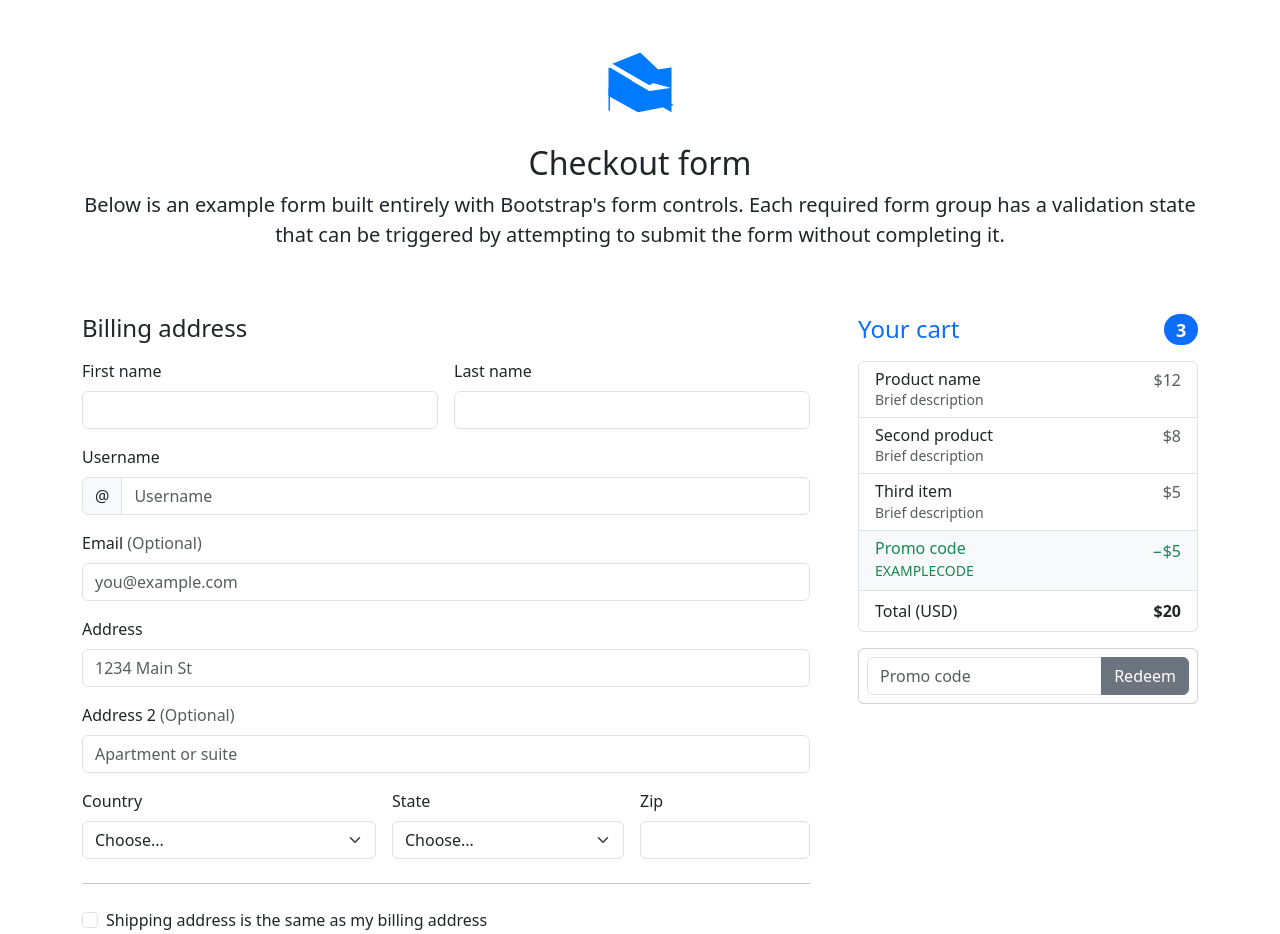
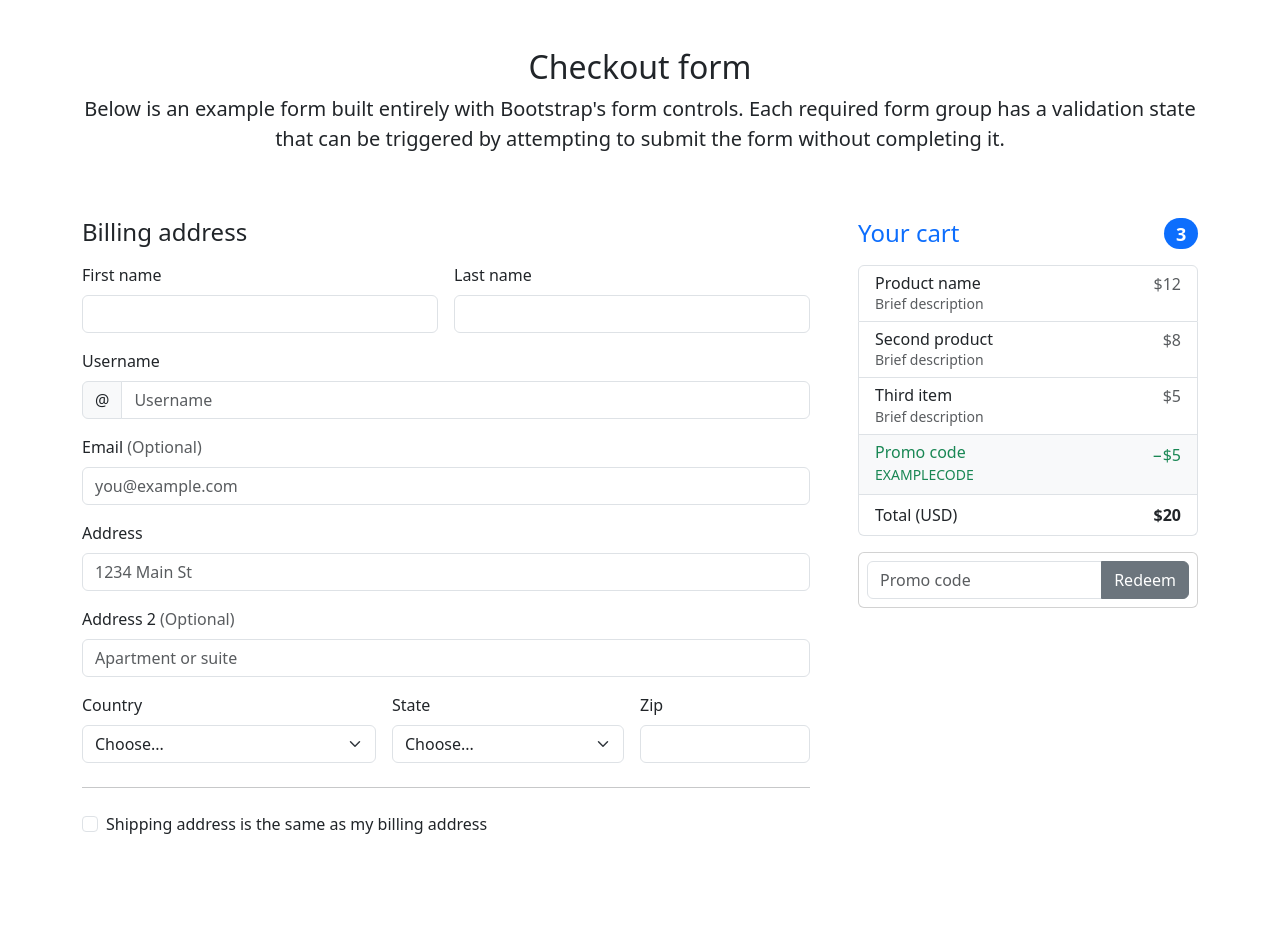
Before and after one commit to krishnakalathiya/html_css_bt_pratice, a plain HTML site: page pro5/index.html in a window 1280 px wide. After the commit the page ends 838 px from the top, so only its background shows below. Drawn offline with nearby package versions, Linux system fonts and the light colour scheme.

```diff
--- a/pro5/index.html
+++ b/pro5/index.html
@@ -11,13 +11,6 @@
     <div class="container">
         <main>
             <div class="py-5 text-center">
-                <svg xmlns="http://www.w3.org/2000/svg" width="72" height="72" fill="#007bff" class="bi bi-box-seam mb-4" viewBox="0 0 16 16">
-                    <path d="M8.186 1.113a.5.5 0 0 0-.372 0L1.846 3.5l8.255 4.763 3.481-2L8.186 1.113z"/>
-                    <path d="M15 4.334 10.134 7.23 8.788 6.406l1.452-1.047z"/>
-                    <path d="M14.68 8.878a.5.5 0 0 0-.294-.16l-5.882-1.57-.34-1.84L15 4.334v9.923l-7.53-4.329z"/>
-                    <path d="M1.32 13.917V4.334L6.186 7.23l-1.452 1.047L1 8.788v5.129z"/>
-                    <path d="M7.53 14.252 1 10.668V4.334l7.03 4.043 7.53 4.329z"/>
-                </svg>
                 <h2>Checkout form</h2>
                 <p class="lead">Below is an example form built entirely with Bootstrap's form controls. Each required form group has a validation state that can be triggered by attempting to submit the form without completing it.</p>
             </div>
@@ -160,4 +153,5 @@
                         <hr class="my-4">
                         <div class="form-check">
                             <input class="form-check-input" type="checkbox" id="same-address">
+
                             <label class="form-check-label" for="same-address">Shipping address is the same as my billing address</label>
```
